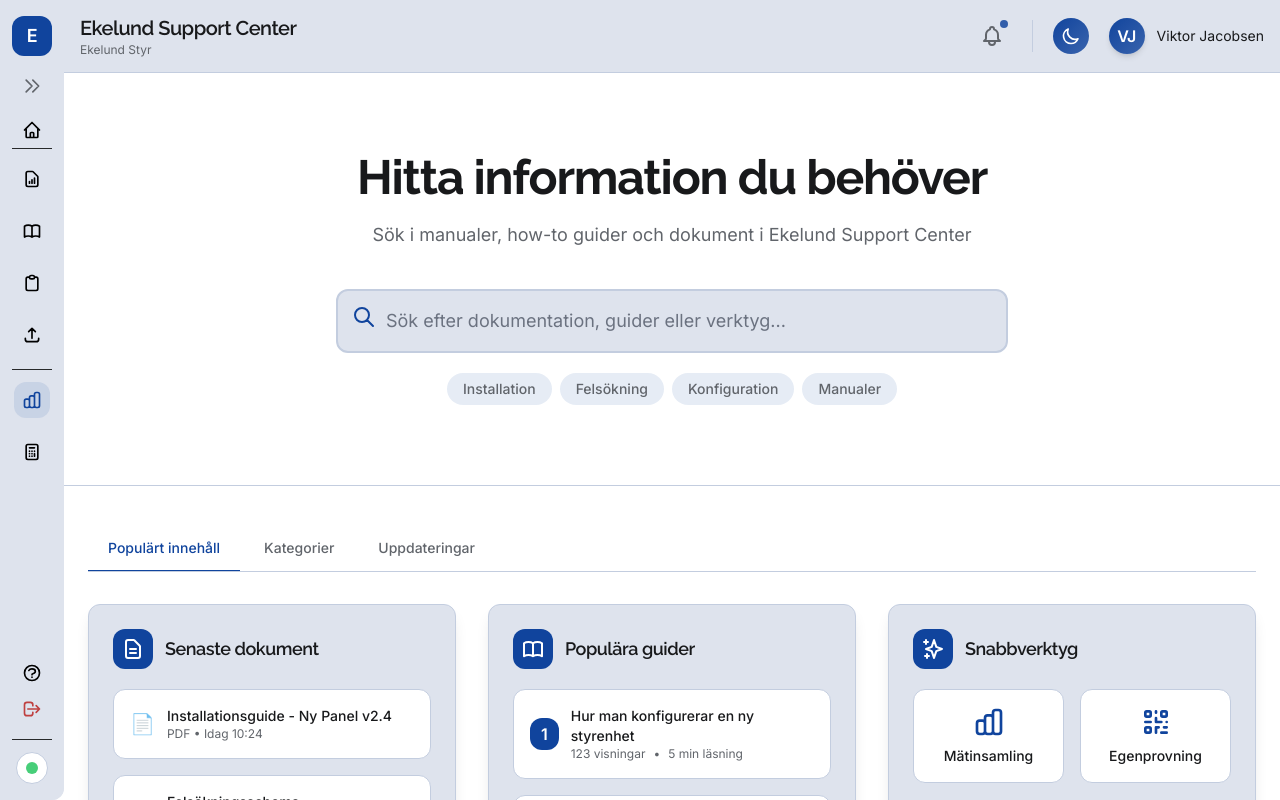
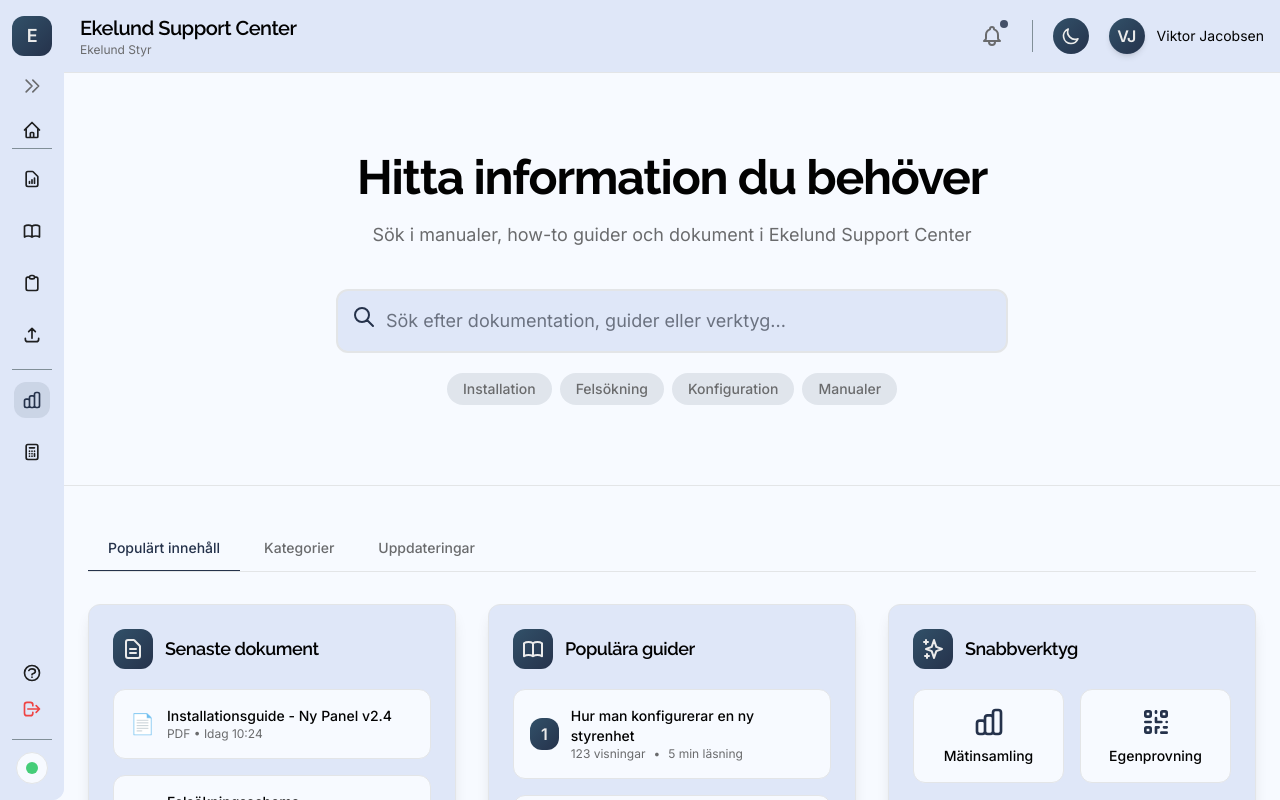
Before and after one commit to ViktorJacobsen/Ekelund-Support-Center-Rep, a Next.js app: page / in a window 1280 px wide. Shown: the top 800 px of the page. Built offline with nearby package versions, Linux system fonts and the light colour scheme.

Commit message:
Changed theme

```diff
--- a/src/app/(dashboard)/page.tsx
+++ b/src/app/(dashboard)/page.tsx
@@ -172,7 +172,7 @@ export default function DashboardPage() {
                     {recentActivities.map((update, i) => (
                       <div key={i} className={`p-4 rounded-lg ${themeClasses.bg} border ${themeClasses.border} ${themeClasses.hoverBorder} group/item cursor-pointer transition-all duration-300 hover:translate-x-1`}>
                         <div className="flex items-start">
-                          <div className={`p-2 rounded-lg ${themeClasses.primary} ${themeClasses.primaryFg} mr-4 transition-transform duration-300 group-hover/item:scale-110`}>
+                          <div className={`p-2 rounded-lg ${themeClasses.primaryGradient} ${themeClasses.primaryFg} mr-4 transition-transform duration-300 group-hover/item:scale-110`}>
                             <svg className="h-5 w-5" fill="none" viewBox="0 0 24 24" stroke="currentColor">
                               <path strokeLinecap="round" strokeLinejoin="round" strokeWidth={2} d={update.type === 'document' ? 'M9 12h6m-6 4h6m2 5H7a2 2 0 01-2-2V5a2 2 0 012-2h5.586a1 1 0 01.707.293l5.414 5.414a1 1 0 01.293.707V19a2 2 0 01-2 2z' : 'M12 6.253v13m0-13C10.832 5.477 9.246 5 7.5 5S4.168 5.477 3 6.253v13C4.168 18.477 5.754 18 7.5 18s3.332.477 4.5 1.253m0-13C13.168 5.477 14.754 5 16.5 5c1.747 0 3.332.477 4.5 1.253v13C19.832 18.477 18.247 18 16.5 18c-1.746 0-3.332.477-4.5 1.253'} />
                             </svg>
@@ -207,7 +207,7 @@ export default function DashboardPage() {
                     <h4 className={`text-lg ${themeClasses.subheading} ${themeClasses.text} transition-colors duration-300 group-hover/update:${themeClasses.primaryText}`}>Nytt supportcenter</h4>
                     <p className={`text-sm ${themeClasses.bodyText} ${themeClasses.mutedText} mb-4`}>Komplett uppdatering av supportcentret med nya funktioner och förbättrad sökning.</p>
                     <div className="w-full bg-[hsl(var(--secondary))] h-2.5 rounded-full overflow-hidden">
-                      <div className={`${themeClasses.primary} h-2.5 rounded-full transition-all duration-1000 ease-in-out`} style={{width: '75%'}}></div>
+                      <div className={`${themeClasses.primaryGradient} h-2.5 rounded-full transition-all duration-1000 ease-in-out`} style={{width: '75%'}}></div>
                     </div>
                     <span className={`text-xs ${themeClasses.mutedText} mt-2 inline-block`}>75% färdigt</span>
                   </div>
--- a/src/app/globals.css
+++ b/src/app/globals.css
@@ -109,6 +109,10 @@
   scrollbar-width: none; /* Firefox */
 }
 
+.bg-gradient {
+  background: var(--gradient);
+}
+
 /* Animation utilities */
 @layer utilities {
   .animate-in {
--- a/src/components/dashboard/category-card.tsx
+++ b/src/components/dashboard/category-card.tsx
@@ -27,7 +27,7 @@ const CategoryCard: React.FC<CategoryProps> = ({
         href={href}
         className={`${themeClasses.cardBg} border ${themeClasses.border} ${themeClasses.hoverBorder} rounded-xl p-6 transition-all duration-300 hover:shadow-lg hover:translate-y-[-5px] cursor-pointer group block`}
       >
-        <div className={`mb-5 w-14 h-14 rounded-full ${themeClasses.primary} flex items-center justify-center transition-transform duration-300 group-hover:scale-110`}>
+        <div className={`mb-5 w-14 h-14 rounded-full ${themeClasses.primaryGradient} flex items-center justify-center transition-transform duration-300 group-hover:scale-110`}>
           <svg className={`h-7 w-7 ${themeClasses.primaryFg} transition-colors duration-300`} fill="none" viewBox="0 0 24 24" stroke="currentColor">
             <path strokeLinecap="round" strokeLinejoin="round" strokeWidth={2} d={icon} />
           </svg>
--- a/src/components/dashboard/document-card.tsx
+++ b/src/components/dashboard/document-card.tsx
@@ -39,7 +39,7 @@ const DocumentCard: React.FC<DocumentCardProps> = ({
       <div className={`relative overflow-hidden group rounded-xl ${themeClasses.cardBg} backdrop-blur-sm border ${themeClasses.border} shadow-lg transition-all duration-300 hover:shadow-xl ${themeClasses.hoverBorder}`}>
         <div className="p-6">
           <div className="flex items-center space-x-3 mb-5">
-            <div className={`p-2 rounded-lg ${themeClasses.primary} transform transition-transform duration-300 group-hover:scale-110`}>
+            <div className={`p-2 rounded-lg ${themeClasses.primaryGradient} transform transition-transform duration-300 group-hover:scale-110`}>
               {icon}
             </div>
             <h2 className={`text-lg ${themeClasses.heading} ${themeClasses.text}`}>{title}</h2>
--- a/src/components/dashboard/guide-card.tsx
+++ b/src/components/dashboard/guide-card.tsx
@@ -32,7 +32,7 @@ const GuideCard: React.FC<GuideCardProps> = ({
       <div className={`relative overflow-hidden group rounded-xl ${themeClasses.cardBg} backdrop-blur-sm border ${themeClasses.border} shadow-lg transition-all duration-300 hover:shadow-xl ${themeClasses.hoverBorder}`}>
         <div className="p-6">
           <div className="flex items-center space-x-3 mb-5">
-            <div className={`p-2 rounded-lg ${themeClasses.primary} transform transition-transform duration-300 group-hover:scale-110`}>
+            <div className={`p-2 rounded-lg ${themeClasses.primaryGradient} transform transition-transform duration-300 group-hover:scale-110`}>
               {icon}
             </div>
             <h2 className={`text-lg ${themeClasses.heading} ${themeClasses.text}`}>{title}</h2>
@@ -44,7 +44,7 @@ const GuideCard: React.FC<GuideCardProps> = ({
                 className={`flex items-center justify-between p-4 rounded-lg ${themeClasses.bg} border ${themeClasses.border} ${themeClasses.hoverBorder} group/item cursor-pointer transition-all duration-300 hover:translate-x-1`}
               >
                 <div className="flex items-center space-x-3">
-                  <div className={`w-8 h-8 flex items-center justify-center rounded-lg ${themeClasses.primary} ${themeClasses.primaryFg} font-semibold transition-transform duration-300 group-hover/item:scale-110`}>
+                  <div className={`w-8 h-8 flex items-center justify-center rounded-lg ${themeClasses.primaryGradient} ${themeClasses.primaryFg} font-semibold transition-transform duration-300 group-hover/item:scale-110`}>
                     {i + 1}
                   </div>
                   <div>
--- a/src/components/dashboard/quick-tools-card.tsx
+++ b/src/components/dashboard/quick-tools-card.tsx
@@ -32,7 +32,7 @@ const QuickToolsCard: React.FC<QuickToolsCardProps> = ({
       <div className={`relative overflow-hidden group rounded-xl ${themeClasses.cardBg} backdrop-blur-sm border ${themeClasses.border} shadow-lg transition-all duration-300 hover:shadow-xl ${themeClasses.hoverBorder}`}>
         <div className="p-6">
           <div className="flex items-center space-x-3 mb-5">
-            <div className={`p-2 rounded-lg ${themeClasses.primary} transform transition-transform duration-300 group-hover:scale-110`}>
+            <div className={`p-2 rounded-lg ${themeClasses.primaryGradient} transform transition-transform duration-300 group-hover:scale-110`}>
               {icon}
             </div>
             <h2 className={`text-lg ${themeClasses.heading} ${themeClasses.text}`}>{title}</h2>
--- a/src/components/layout/header/header.tsx
+++ b/src/components/layout/header/header.tsx
@@ -30,9 +30,9 @@ export default function Header() {
             <span className={`absolute top-1 right-1 w-2 h-2 rounded-full ${themeClasses.primary} animate-pulse`}></span>
           </button>
 
-          <div className={`h-8 border-r ${themeClasses.border}`}></div>
+          <div className={`h-8 border-r ${themeClasses.dividerBorder}`}></div>
 
-          {/* Theme Toggle Button */}
+          {/* Theme Toggle Button - nu använder Light 1 och Dark 1 temafärger */}
           <button
             onClick={toggleTheme}
             className={`p-2 rounded-full bg-gradient-to-br ${themeClasses.primaryGradient} ${themeClasses.primaryFg} transition-all duration-300 hover:scale-105`}
--- a/src/components/layout/sidebar/sidebar.tsx
+++ b/src/components/layout/sidebar/sidebar.tsx
@@ -77,7 +77,7 @@ export default function Sidebar({ expanded, onToggle }: SidebarProps) {
 
   return (
     <aside
-      className={`fixed top-0 left-0 h-screen ${themeClasses.sidebarBg} rounded-br-xl z-50 flex flex-col overflow-hidden transition-all duration-300 ease-in-out ${
+      className={`fixed top-0 left-0 h-screen ${themeClasses.cardBg} rounded-br-xl z-50 flex flex-col overflow-hidden transition-all duration-300 ease-in-out ${
         expanded ? 'w-64' : 'w-16'
       }`}
     >
@@ -86,7 +86,7 @@ export default function Sidebar({ expanded, onToggle }: SidebarProps) {
         {expanded ? (
           <>
             <div className="flex flex-col items-center">
-              <div className={`rounded-lg ${themeClasses.primary} w-10 h-10 flex items-center justify-center mb-0`}>
+              <div className={`rounded-lg ${themeClasses.primaryGradient} w-10 h-10 flex items-center justify-center mb-0`}>
                 <span className={`${themeClasses.primaryFg} ${themeClasses.heading} text-lg`}>E</span>
               </div>
             </div>
@@ -103,7 +103,7 @@ export default function Sidebar({ expanded, onToggle }: SidebarProps) {
         ) : (
           <>
             <SidebarTooltip content="Ekelund Support Center">
-              <div className={`rounded-lg ${themeClasses.primary} w-10 h-10 flex items-center justify-center`}>
+              <div className={`rounded-lg ${themeClasses.primaryGradient} w-10 h-10 flex items-center justify-center`}>
                 <span className={`${themeClasses.primaryFg} ${themeClasses.heading} text-lg`}>E</span>
               </div>
             </SidebarTooltip>
--- a/src/styles/theme/theme-context.tsx
+++ b/src/styles/theme/theme-context.tsx
@@ -1,53 +1,55 @@
-// Förslag för uppdaterad theme-context.tsx
 'use client';
 
 import React, { createContext, useContext, useEffect, useState, ReactNode } from 'react';
 import { getThemeClasses } from './theme-variables';
 
+// Förenklade tema-variabler - bara Light 1 och Dark 1
 const lightThemeValues = {
-    '--background': '218 32% 100%',
-    '--foreground': '218 5% 10%',
-    '--card': '218 30% 90%',
-    '--card-foreground': '218 5% 15%',
-    '--popover': '218 32% 100%',
-    '--popover-foreground': '218 95% 10%',
-    '--primary': '218 81% 34%',
-    '--primary-foreground': '0 0% 100%',
-    '--secondary': '218 30% 90%',
-    '--secondary-foreground': '0 0% 0%',
-    '--muted': '180 30% 95%',
-    '--muted-foreground': '218 5% 40%',
-    '--accent': '180 30% 90%',
-    '--accent-foreground': '218 5% 15%',
-    '--destructive': '0 50% 50%',
-    '--destructive-foreground': '218 5% 100%',
-    '--border': '218 30% 82%',
-    '--divider': '213 4% 16%',
-    '--input': '218 30% 50%',
-    '--ring': '218 81% 34%',
+  '--gradient': 'linear-gradient(to top left,#25324b,#325169)',
+  '--background': '219 96.7% 98.44%',
+  '--foreground': '219 3.4000000000000004% 0.88%',
+  '--muted': '219 3.4000000000000004% 92.2%',
+  '--muted-foreground': '219 1.7000000000000002% 42.2%',
+  '--popover': '219 62.8% 92.2%',
+  '--popover-foreground': '219 3.4000000000000004% 1.1%',
+  '--card': '219 62.8% 92.2%',
+  '--card-foreground': '219 3.4000000000000004% 1.1%',
+  '--border': '219 8.4% 89.88%',
+  '--input': '219 8.4% 89.88%',
+  '--primary': '219 34% 22%',
+  '--primary-foreground': '219 0.68% 92.2%',
+  '--secondary': '219 1.7000000000000002% 96.1%',
+  '--secondary-foreground': '219 3.04% 12.2%',
+  '--accent': '219 1.7000000000000002% 96.1%',
+  '--accent-foreground': '219 3.04% 12.2%',
+  '--destructive': '0 84.2% 60.2%',
+  '--destructive-foreground': '0 0% 98%',
+  '--ring': '219 34% 22%',
+  '--divider': '204 9.9% 55.2%',
 };
 
 const darkThemeValues = {
-    '--background': '216 37% 8%',
-    '--foreground': '218 5% 100%',
-    '--card': '216 32% 12%',
-    '--card-foreground': '218 5% 100%',
-    '--popover': '216 32% 12%',
-    '--popover-foreground': '218 5% 100%',
-    '--primary': '218 81% 34%',
-    '--primary-foreground': '0 0% 100%',
-    '--secondary': '216 32% 12%',
-    '--secondary-foreground': '0 0% 100%',
-    '--muted': '187 79% 28%',
-    '--muted-foreground': '218 5% 65%',
-    '--accent': '187 79% 28%',
-    '--accent-foreground': '218 5% 95%',
-    '--destructive': '0 50% 50%',
-    '--destructive-foreground': '218 5% 100%',
-    '--border': '213 4% 27%',
-    '--divider': '213 4% 27%',
-    '--input': '218 30% 50%',
-    '--ring': '218 81% 34%',
+  '--gradient': 'linear-gradient(to top left,#0acffe,#495aff)',
+  '--background': '204 64.35% 4.16%',
+  '--foreground': '204 9.9% 97.6%',
+  '--muted': '204 49.5% 15.600000000000001%',
+  '--muted-foreground': '204 9.9% 55.2%',
+  '--popover': '204 45.2% 6.76%',
+  '--popover-foreground': '204 9.9% 97.6%',
+  '--card': '204 45.2% 6.76%',
+  '--card-foreground': '204 9.9% 97.6%',
+  '--border': '204 49.5% 15.600000000000001%',
+  '--input': '204 49.5% 15.600000000000001%',
+  '--primary': '204 99% 52%',
+  '--primary-foreground': '204 9.9% 5.2%',
+  '--secondary': '204 49.5% 15.600000000000001%',
+  '--secondary-foreground': '204 9.9% 97.6%',
+  '--accent': '204 49.5% 15.600000000000001%',
+  '--accent-foreground': '204 9.9% 97.6%',
+  '--destructive': '0 62.8% 30.6%',
+  '--destructive-foreground': '204 9.9% 97.6%',
+  '--ring': '204 99% 52%',
+  '--divider': '204 49.5% 15.600000000000001%',
 };
 
 type ThemeContextType = {
@@ -126,7 +128,7 @@ export function ThemeProvider({ children }: { children: ReactNode }) {
     if (darkMode) {
       root.classList.add('dark');
 
-      // För extra säkerhet, applicera alla CSS-variabler manuellt också
+      // Applicera alla CSS-variabler för Dark 1-temat
       Object.entries(darkThemeValues).forEach(([property, value]) => {
         root.style.setProperty(property, value);
       });
@@ -137,6 +139,7 @@ export function ThemeProvider({ children }: { children: ReactNode }) {
     } else {
       root.classList.remove('dark');
 
+      // Applicera alla CSS-variabler för Light 1-temat
       Object.entries(lightThemeValues).forEach(([property, value]) => {
         root.style.setProperty(property, value);
       });
--- a/src/styles/theme/theme-variables.ts
+++ b/src/styles/theme/theme-variables.ts
@@ -50,7 +50,7 @@ export const getThemeClasses = () => {
     dividerColor: "bg-[hsl(var(--divider))]",
 
     // Primary button gradient
-    primaryGradient: "from-[hsl(var(--primary))] to-[hsl(var(--primary)_/_0.8)]",
+    primaryGradient: "bg-gradient",
 
     // Typografi
     heading: "font-[var(--font-display)] font-semibold tracking-tight",
```
Also changed, not shown: src/components/layout/header/user-menu.tsx (deleted), src/components/layout/page-container.tsx (deleted).
